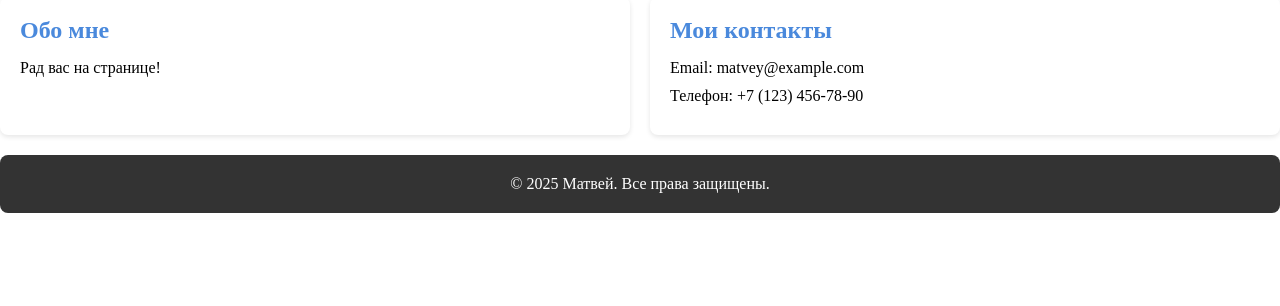
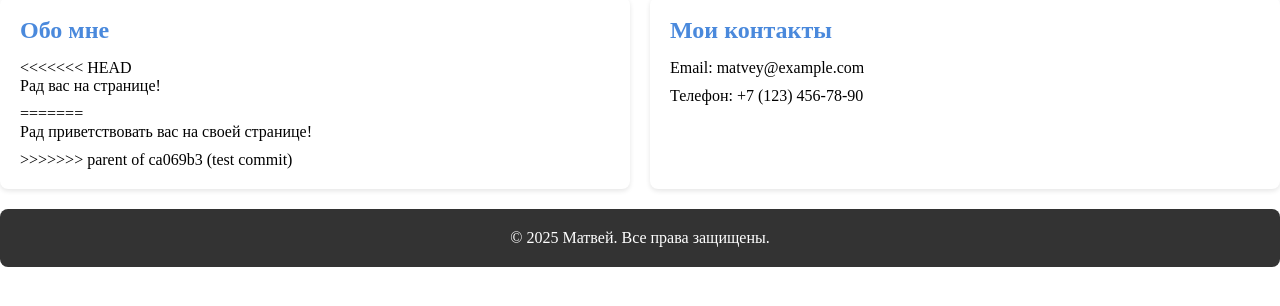
Before and after one commit to iceiceice192/webpy, a plain HTML site: page index.html in a window 1280 px wide. Shown: the part 50-356 px from the top of the page. Drawn offline with Linux system fonts and the light colour scheme.

Commit message:
save version

```diff
--- a/index.html
+++ b/index.html
@@ -14,7 +14,11 @@
     <main>
         <section class="about">
             <h2>Обо мне</h2>
+<<<<<<< HEAD
             <p>Рад  вас на  странице!</p>
+=======
+            <p>Рад приветствовать вас на своей странице!</p>
+>>>>>>> parent of ca069b3 (test commit)
         </section>
 
         <section class="contacts">
```
